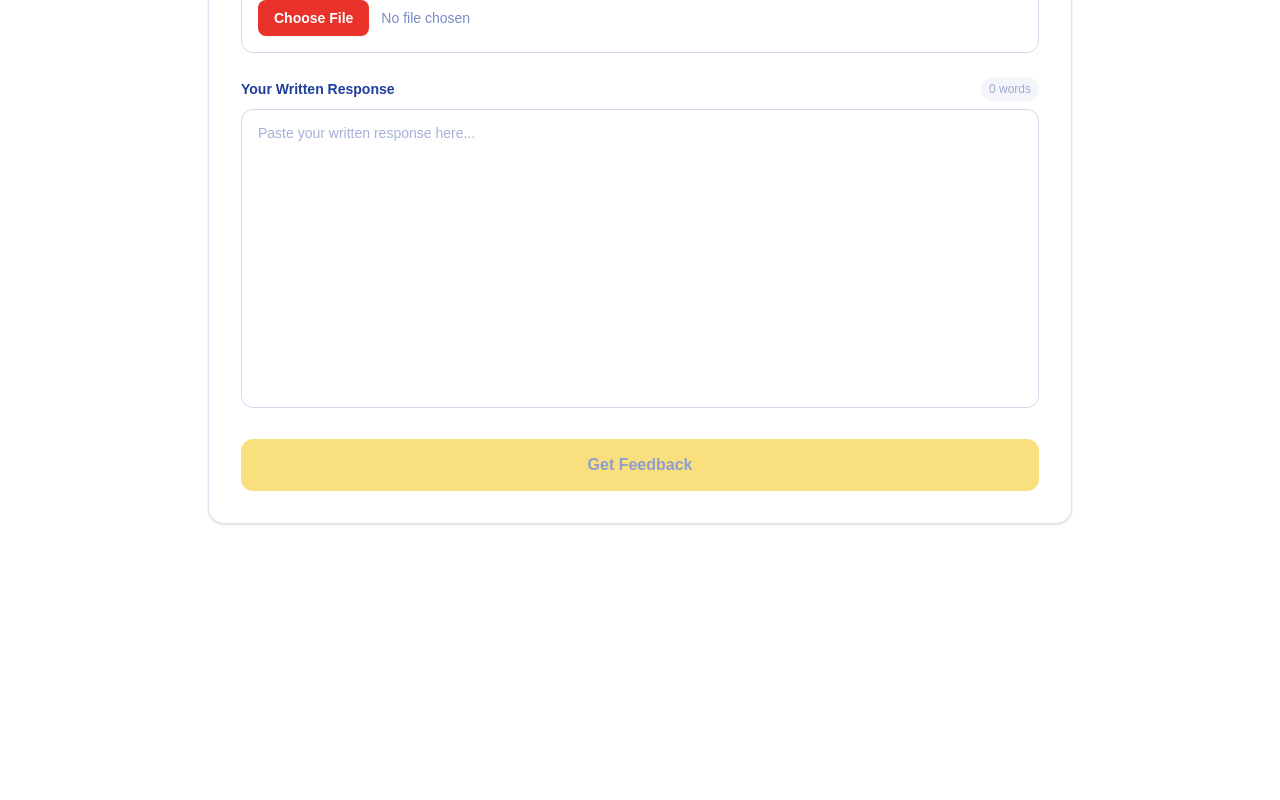
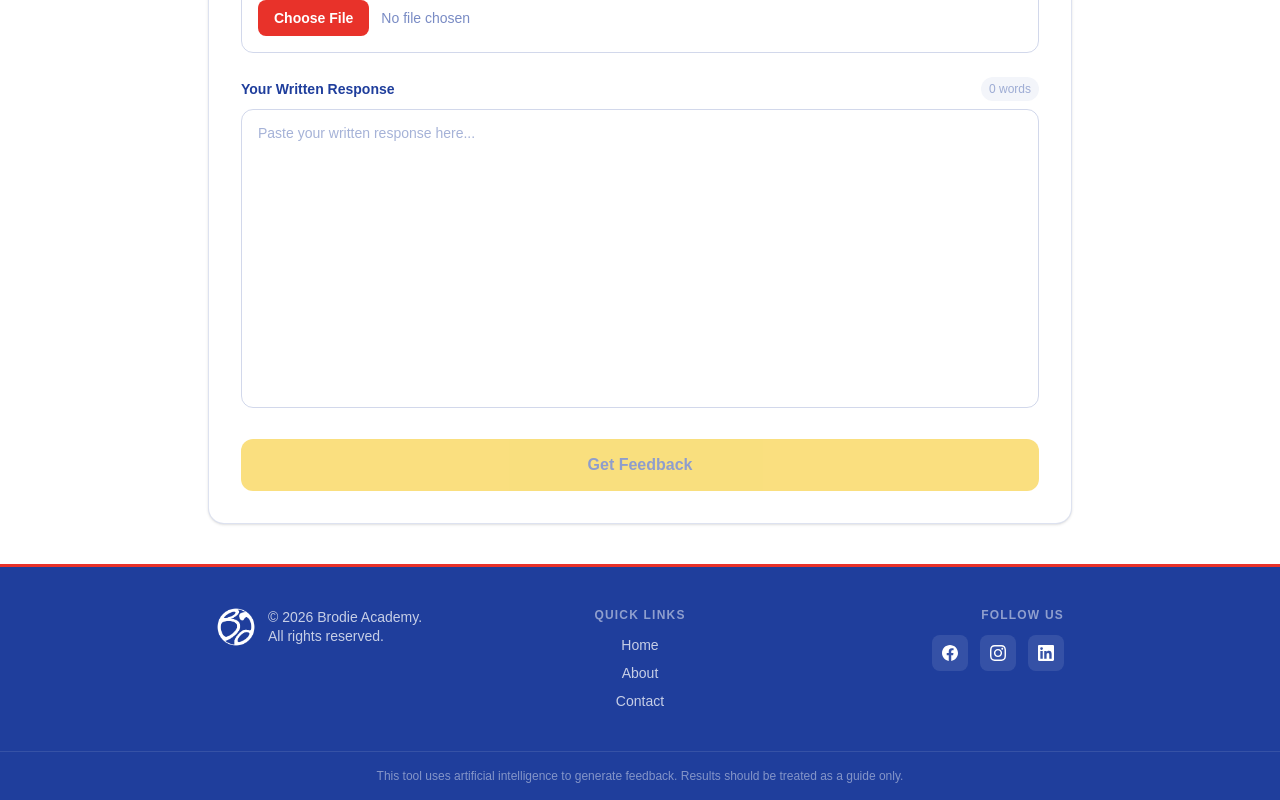
Before and after one commit to TomBrod/ielts-feedback-app, a Next.js app: page / in a window 1280 px wide. Shown: the part 504-1304 px from the top of the page. Before the commit the page ends 1068 px from the top, so only its background shows below. Built offline with nearby package versions, Linux system fonts and the light colour scheme.

Commit message:
Add footer with social links

```diff
--- a/src/app/layout.tsx
+++ b/src/app/layout.tsx
@@ -2,6 +2,7 @@ import type { Metadata } from "next";
 import { Geist, Geist_Mono } from "next/font/google";
 import Image from "next/image";
 import Link from "next/link";
+import Footer from "@/components/Footer";
 import "./globals.css";
 
 const geistSans = Geist({
@@ -71,7 +72,8 @@ export default function RootLayout({
             </nav>
           </div>
         </header>
-        {children}
+        <div className="flex-1">{children}</div>
+        <Footer />
       </body>
     </html>
   );
--- /dev/null
+++ b/src/components/Footer.tsx
@@ -0,0 +1,96 @@
+"use client";
+
+import Image from "next/image";
+import Link from "next/link";
+
+export default function Footer() {
+  return (
+    <footer style={{ backgroundColor: "#1F3E9C", borderTop: "3px solid #E8322A" }}>
+      {/* Main footer row */}
+      <div className="max-w-4xl mx-auto px-6 py-10 grid grid-cols-1 sm:grid-cols-3 gap-8 items-start">
+        {/* Left — logo + copyright */}
+        <div className="flex items-center gap-3">
+          <Image
+            src="/brodie-logo.png"
+            alt="Brodie Academy logo"
+            height={40}
+            width={40}
+            style={{ mixBlendMode: "screen", height: 40, width: "auto", flexShrink: 0 }}
+          />
+          <p className="text-sm leading-snug" style={{ color: "rgba(255,255,255,0.75)" }}>
+            © 2026 Brodie Academy.<br />All rights reserved.
+          </p>
+        </div>
+
+        {/* Middle — quick links */}
+        <div className="flex flex-col gap-2 sm:items-center">
+          <p className="text-xs font-semibold uppercase tracking-widest mb-1" style={{ color: "rgba(255,255,255,0.5)" }}>
+            Quick Links
+          </p>
+          {[
+            { href: "/", label: "Home" },
+            { href: "/about", label: "About" },
+            { href: "/contact", label: "Contact" },
+          ].map(({ href, label }) => (
+            <Link
+              key={href}
+              href={href}
+              className="text-sm font-medium text-white/75 hover:text-white transition-colors"
+            >
+              {label}
+            </Link>
+          ))}
+        </div>
+
+        {/* Right — social icons */}
+        <div className="flex flex-col gap-3 sm:items-end">
+          <p className="text-xs font-semibold uppercase tracking-widest" style={{ color: "rgba(255,255,255,0.5)" }}>
+            Follow Us
+          </p>
+          <div className="flex items-center gap-3">
+            <a
+              href="https://www.facebook.com/profile.php?id=61585961774065"
+              target="_blank"
+              rel="noopener noreferrer"
+              aria-label="Facebook"
+              className="w-9 h-9 rounded-lg flex items-center justify-center bg-white/10 hover:bg-white/20 transition-colors"
+            >
+              <svg className="w-4 h-4 text-white" fill="currentColor" viewBox="0 0 24 24">
+                <path d="M24 12.073c0-6.627-5.373-12-12-12s-12 5.373-12 12c0 5.99 4.388 10.954 10.125 11.854v-8.385H7.078v-3.47h3.047V9.43c0-3.007 1.792-4.669 4.533-4.669 1.312 0 2.686.235 2.686.235v2.953H15.83c-1.491 0-1.956.925-1.956 1.874v2.25h3.328l-.532 3.47h-2.796v8.385C19.612 23.027 24 18.062 24 12.073z" />
+              </svg>
+            </a>
+            <a
+              href="https://www.instagram.com/brodieacademy"
+              target="_blank"
+              rel="noopener noreferrer"
+              aria-label="Instagram"
+              className="w-9 h-9 rounded-lg flex items-center justify-center bg-white/10 hover:bg-white/20 transition-colors"
+            >
+              <svg className="w-4 h-4 text-white" fill="currentColor" viewBox="0 0 24 24">
+                <path d="M12 2.163c3.204 0 3.584.012 4.85.07 3.252.148 4.771 1.691 4.919 4.919.058 1.265.069 1.645.069 4.849 0 3.205-.012 3.584-.069 4.849-.149 3.225-1.664 4.771-4.919 4.919-1.266.058-1.644.07-4.85.07-3.204 0-3.584-.012-4.849-.07-3.26-.149-4.771-1.699-4.919-4.92-.058-1.265-.07-1.644-.07-4.849 0-3.204.013-3.583.07-4.849.149-3.227 1.664-4.771 4.919-4.919 1.266-.057 1.645-.069 4.849-.069zm0-2.163c-3.259 0-3.667.014-4.947.072-4.358.2-6.78 2.618-6.98 6.98-.059 1.281-.073 1.689-.073 4.948 0 3.259.014 3.668.072 4.948.2 4.358 2.618 6.78 6.98 6.98 1.281.058 1.689.072 4.948.072 3.259 0 3.668-.014 4.948-.072 4.354-.2 6.782-2.618 6.979-6.98.059-1.28.073-1.689.073-4.948 0-3.259-.014-3.667-.072-4.947-.196-4.354-2.617-6.78-6.979-6.98-1.281-.059-1.69-.073-4.949-.073zm0 5.838c-3.403 0-6.162 2.759-6.162 6.162s2.759 6.163 6.162 6.163 6.162-2.759 6.162-6.163c0-3.403-2.759-6.162-6.162-6.162zm0 10.162c-2.209 0-4-1.79-4-4 0-2.209 1.791-4 4-4s4 1.791 4 4c0 2.21-1.791 4-4 4zm6.406-11.845c-.796 0-1.441.645-1.441 1.44s.645 1.44 1.441 1.44c.795 0 1.439-.645 1.439-1.44s-.644-1.44-1.439-1.44z" />
+              </svg>
+            </a>
+            <a
+              href="https://www.linkedin.com/company/brodie-academy/"
+              target="_blank"
+              rel="noopener noreferrer"
+              aria-label="LinkedIn"
+              className="w-9 h-9 rounded-lg flex items-center justify-center bg-white/10 hover:bg-white/20 transition-colors"
+            >
+              <svg className="w-4 h-4 text-white" fill="currentColor" viewBox="0 0 24 24">
+                <path d="M20.447 20.452h-3.554v-5.569c0-1.328-.027-3.037-1.852-3.037-1.853 0-2.136 1.445-2.136 2.939v5.667H9.351V9h3.414v1.561h.046c.477-.9 1.637-1.85 3.37-1.85 3.601 0 4.267 2.37 4.267 5.455v6.286zM5.337 7.433a2.062 2.062 0 01-2.063-2.065 2.064 2.064 0 112.063 2.065zm1.782 13.019H3.555V9h3.564v11.452zM22.225 0H1.771C.792 0 0 .774 0 1.729v20.542C0 23.227.792 24 1.771 24h20.451C23.2 24 24 23.227 24 22.271V1.729C24 .774 23.2 0 22.222 0h.003z" />
+              </svg>
+            </a>
+          </div>
+        </div>
+      </div>
+
+      {/* Bottom strip */}
+      <div style={{ borderTop: "1px solid rgba(255,255,255,0.1)" }} className="px-6 py-4">
+        <p className="text-center text-xs" style={{ color: "rgba(255,255,255,0.45)" }}>
+          This tool uses artificial intelligence to generate feedback. Results should be treated as a guide only.
+        </p>
+      </div>
+    </footer>
+  );
+}
```
